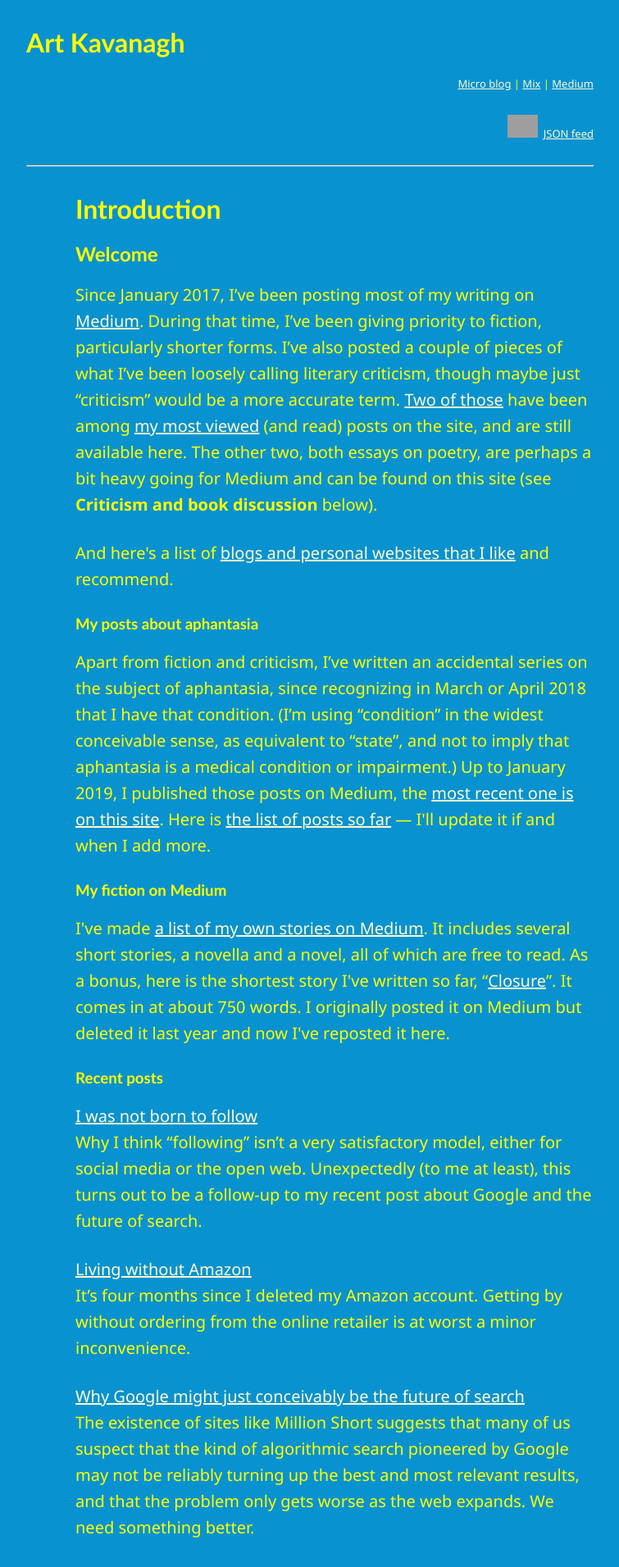
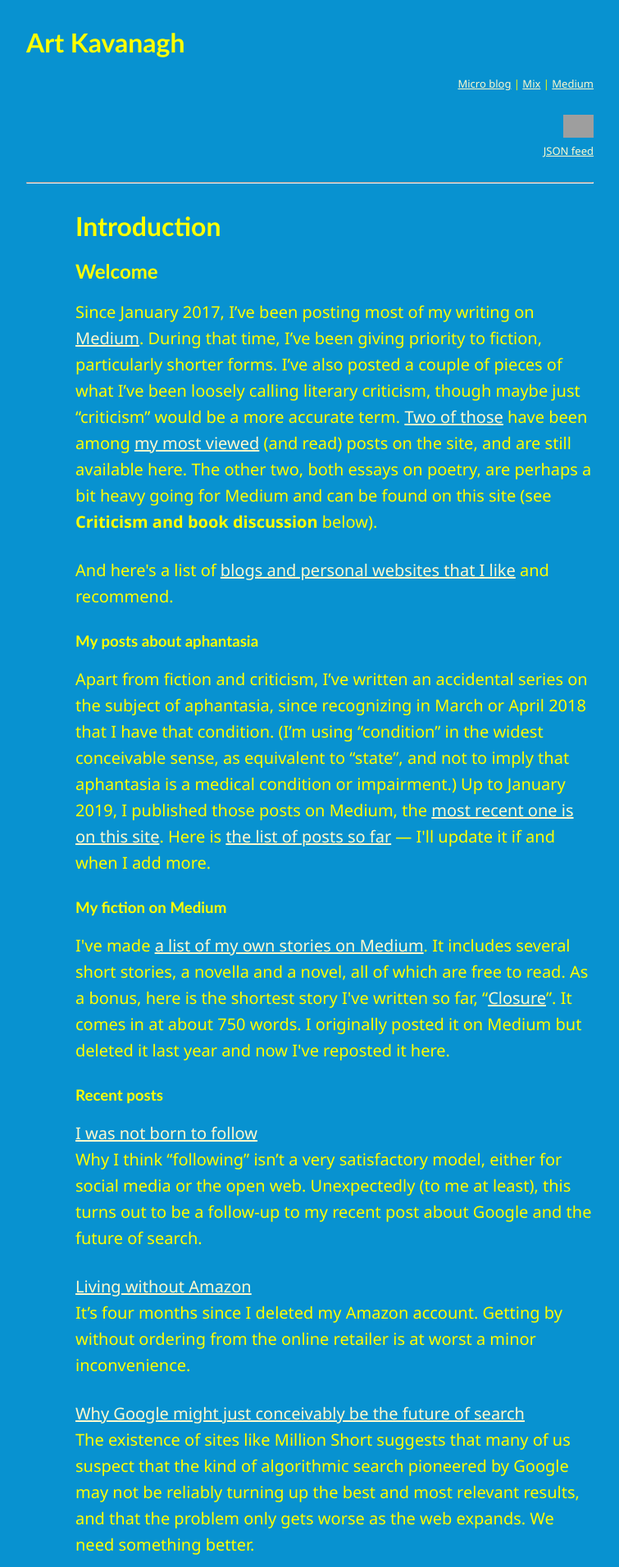
Before and after one commit to artkavanagh/github.io, a Jekyll site: the page index.html, which Jekyll copies as it is, in a window 1280 px wide. Shown: the top 1912 px of the page at 82% size, without its empty margins (232-987 px from the left). Built offline with Jekyll 4.4.1, drawn with Linux system fonts in a browser that asks for light colours; grey boxes are pictures that could not be loaded.

Commit message:
Update index.html

```diff
--- a/index.html
+++ b/index.html
@@ -9,7 +9,7 @@
 <header>
 <h1>Art Kavanagh</h1>
 <p class="social"><a href="https://micro.blog/artkavanagh" rel="me">Micro blog</a> | <a href="https://mix.com/artkavanagh">Mix</a> | <a href="https://medium.com/@artkavanagh">Medium</a></p>
-<p class="social"><a href="https://jsonfeed.org/feed.json"><img src="https://jsonfeed.org/graphics/icon.png" width-"28" height="28" /></a>&ensp;<a href="https://www.artkavanagh.ie/feed.json">JSON feed</a></p>
+<p class="social"><a href="https://jsonfeed.org/feed.json"><img src="https://jsonfeed.org/graphics/icon.png" width-"28" height="28" /></a><br><a href="https://www.artkavanagh.ie/feed.json">JSON feed</a></p>
 <hr>
 </header>
 <h1>Introduction</h1>
```
